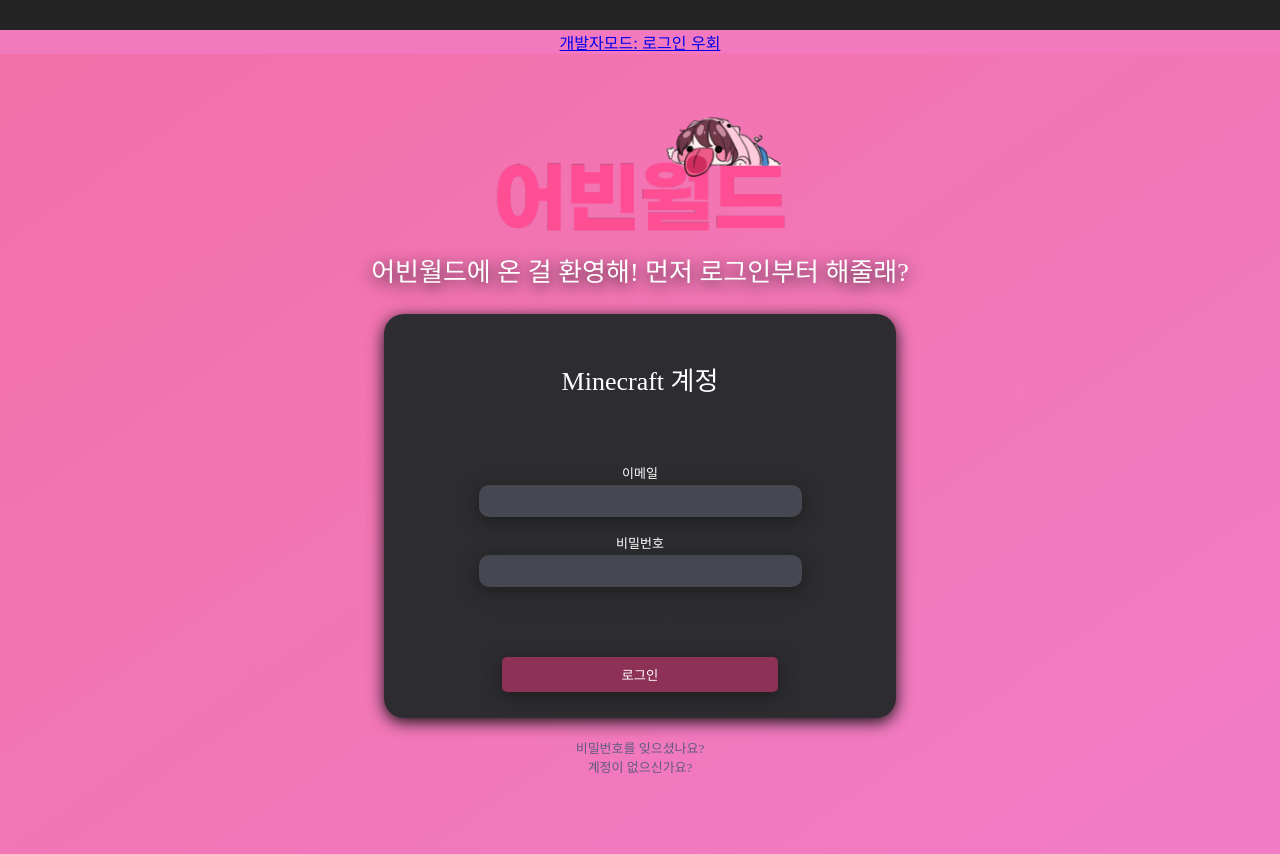
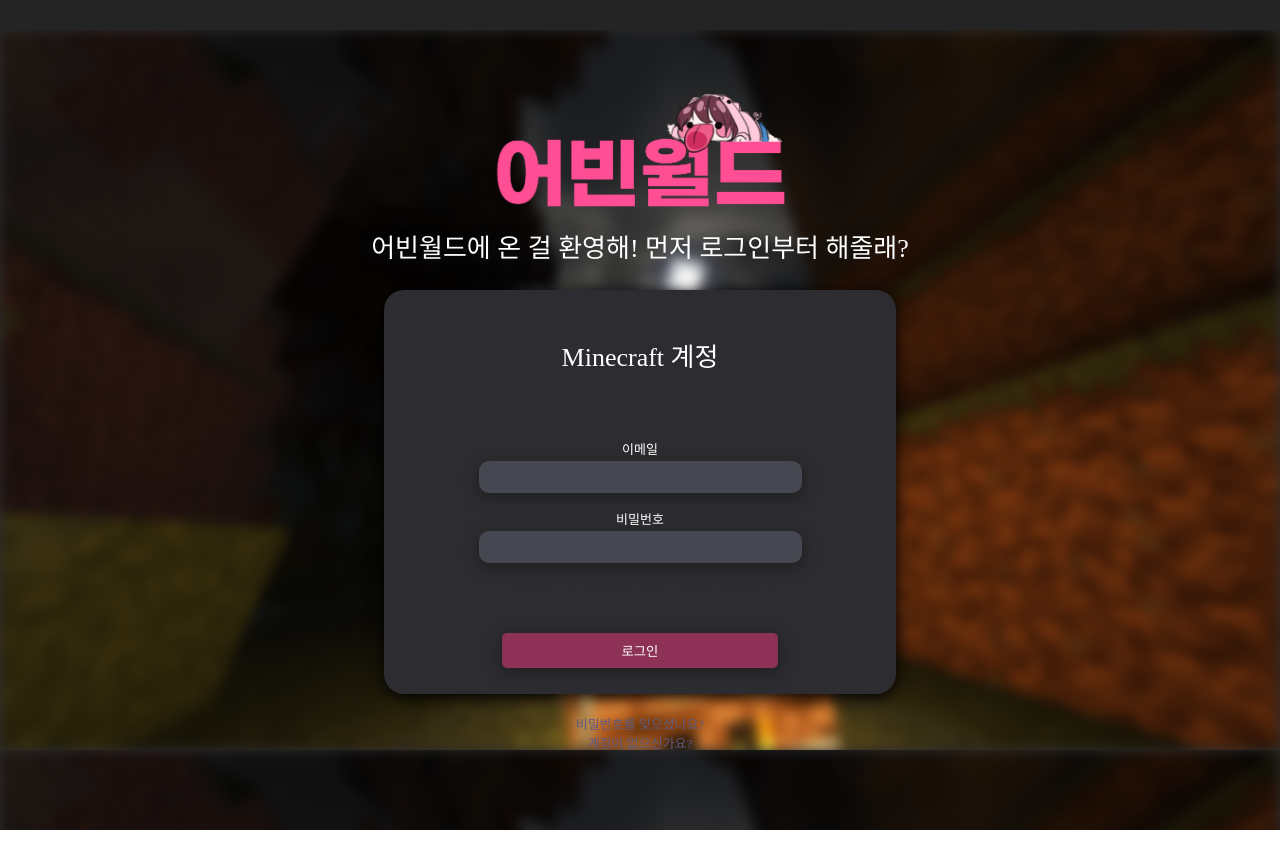
Before and after one commit to abins-world/bins-launcher, a React app: page / in a window 1280 px wide. After the commit the page ends 830 px from the top, so only its background shows below. Built offline with nearby package versions, Linux system fonts and the light colour scheme; a web font is replaced by a local one.

Commit message:
로그인 이슈 프로토타입

```diff
--- a/bootstraper/Electron.js
+++ b/bootstraper/Electron.js
@@ -14,7 +14,7 @@
         kiosk: !isDev,
         icon: path.join(__dirname, '../src/icon/icon.png'),
         resizable: true,
-        backgroundColor: '#f279be',
+        backgroundColor: '#2d2d2d',
         minHeight: 640,
         minWidth: 1200,
         maxHeight: 640,
--- a/bootstraper/Electron.ts
+++ b/bootstraper/Electron.ts
@@ -14,7 +14,7 @@
     kiosk: !isDev,
     icon: path.join(__dirname, '../src/icon/icon.png'),
     resizable: true,
-    backgroundColor: '#f279be',
+    backgroundColor: '#2d2d2d',
     minHeight: 640,
     minWidth: 1200,
     maxHeight: 640,
--- a/src/App.module.css
+++ b/src/App.module.css
@@ -77,7 +77,7 @@
   background-color: #2d2d31;
   width : 40%;
 
-  box-shadow: 0 4px 16px #121213;
+  box-shadow: 0 4px 16px hsl(0, 0%, 0%);
   border-radius: 20px;
   height: 50%;
 }
@@ -210,7 +210,7 @@
 .App{
 
 
-  background-color: #f279be;
+  background-color: #2d2d2d;
   text-align: center;
 
 }
@@ -232,14 +232,23 @@
 }
 
 .css {
+   /* 121 25 28, 225 141 154, 241 191, 201, 133 184 248, 180 215 254, 213 241 254 */
+  background: url('./icon/background.png');
+  background-size: 100%;
+  /* background: linear-gradient(145deg, #ff5d4e, #ff8b87, #ffa7a4, #ffbebc, #fdbebe, #fabcb9, #ffc9c7, #ffd2d2,
 
-
-  background: linear-gradient(145deg, #f56387, #f083d8, #f58ede, #d4417e);
-  background-size: 800% 800%;
+  #c9d4e8,
+  #becbe3,
+  #b3c2df,
+  #a8b9da,
+  #9db1d6,
+  #92a8d1,
+  #92a8d1); */
+  /* background-size: 800% 800%;
 
   -webkit-animation: AnimationName 7s ease infinite;
   -moz-animation: AnimationName 7s ease infinite;
-  animation: AnimationName 7s ease infinite;
+  animation: AnimationName 7s ease infinite; */
 
 
 
--- a/src/login.tsx
+++ b/src/login.tsx
@@ -90,8 +90,9 @@
     return (
 
       <div className={styles.App}>
-        <Link to="/main">개발자모드: 로그인 우회</Link>
         <header className={styles.css}>
+
+
           <img src={logo}  className={styles.logo} alt="logo"></img>
           <p className={[styles.font, styles.hello].join(' ')}>
             어빈월드에 온 걸 환영해!
@@ -134,7 +135,7 @@
 
 
 
-
+              {/* <Link to="/main">개발자모드: 로그인 우회</Link> */}
             <a
             className={styles.passwordlink}
             href="https://www.minecraft.net/ko-kr/password/forgot"
```
Also changed, not shown: src/icon/background.png (added).
